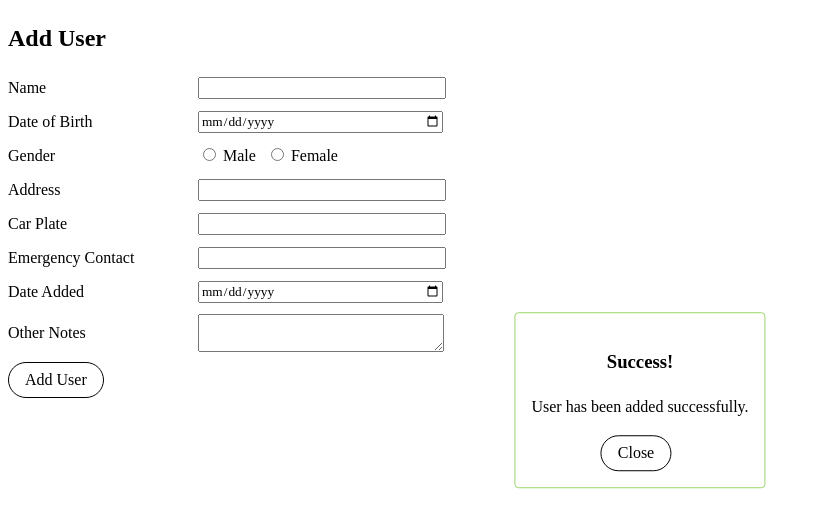
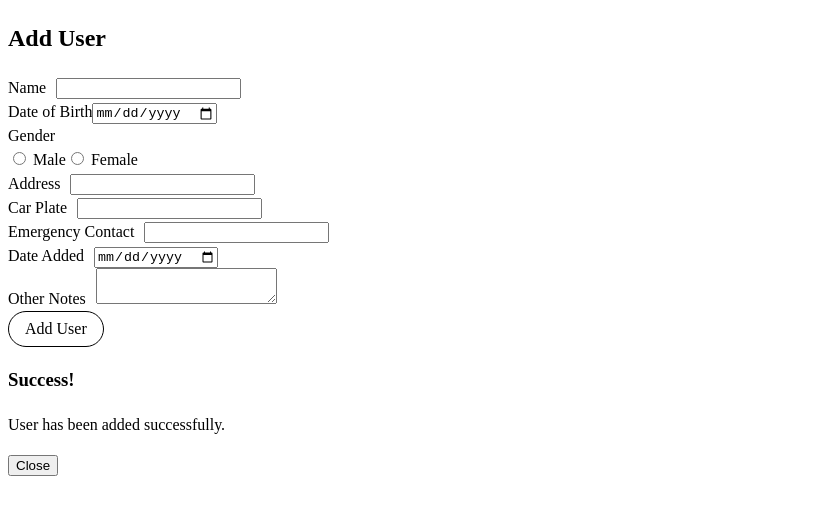
Before and after one commit to minssunni/Hanouri-Admin, a React (Vite) app in the folder frontend/: page /addUser in a window 1280 px wide. Both pictures are taken after typing "Sample", "2020-01-15", "Sample", "Sample", "Sample", "Sample" into the empty fields and a click on the button "Add User". Shown: the top 528 px of the page, without its empty margins (0-821 px from the left). Built offline with nearby package versions, Linux system fonts and the light colour scheme.

Commit message:
own component for addUserForm and successDialog

```diff
--- a/frontend/src/pages/AddUserForm.tsx
+++ b/frontend/src/components/AddUserForm.tsx
@@ -1,6 +1,7 @@
 import React, { useEffect, useState } from "react";
-import "./AddUserForm.css"; // Import the CSS file for styling
+import styles from "../styles/AddUserForm.module.css"; // Import the CSS file for styling
 import { useNavigate } from "react-router-dom";
+import SuccessDialog from "./SuccessDialog";
 
 const AddUserForm = () => {
   const [name, setName] = useState("");
@@ -15,7 +16,6 @@ const AddUserForm = () => {
   const [showSuccess, setShowSuccess] = useState(false);
 
   const navigate = useNavigate();
-
 
   const handleSubmit = (e) => {
     e.preventDefault();
@@ -45,14 +45,12 @@ const AddUserForm = () => {
     navigate("/");
   };
 
-
   return (
-    <div className="addUserForm">
+    <div className={styles.addUserForm}>
       <h2>Add User</h2>
       <form onSubmit={handleSubmit}>
-
-        <div className="form-group">
-          <label htmlFor="name">Name</label>
+        <div className={styles.formGroup}>
+          <label className={styles.inputLabel} htmlFor="name">Name</label>
           <input
             id="name"
             type="text"
@@ -61,8 +59,8 @@ const AddUserForm = () => {
           />
         </div>
 
-        <div className="form-group">
-          <label htmlFor="dateOfBirth">Date of Birth</label>
+        <div className={styles.formGroup}>
+          <label className={styles.inputlabel} htmlFor="dateOfBirth">Date of Birth</label>
           <input
             id="dateOfBirth"
             type="date"
@@ -71,7 +69,7 @@ const AddUserForm = () => {
           />
         </div>
 
-        <div className="form-group">
+        <div className={styles.formGroup}>
           <label>Gender</label>
           <div>
             <label>
@@ -97,8 +95,8 @@ const AddUserForm = () => {
           </div>
         </div>
 
-        <div className="form-group">
-          <label htmlFor="address">Address</label>
+        <div className={styles.formGroup}>
+          <label className={styles.inputLabel} htmlFor="address">Address</label>
           <input
             id="address"
             type="text"
@@ -107,8 +105,8 @@ const AddUserForm = () => {
           />
         </div>
 
-        <div className="form-group">
-          <label htmlFor="carPlate">Car Plate</label>
+        <div className={styles.formGroup}>
+          <label className={styles.inputLabel} htmlFor="carPlate">Car Plate</label>
           <input
             id="carPlate"
             type="text"
@@ -117,8 +115,8 @@ const AddUserForm = () => {
           />
         </div>
 
-        <div className="form-group">
-          <label htmlFor="emergencyContact">Emergency Contact</label>
+        <div className={styles.formGroup}>
+          <label className={styles.inputLabel} htmlFor="emergencyContact">Emergency Contact</label>
           <input
             id="emergencyContact"
             type="text"
@@ -127,8 +125,8 @@ const AddUserForm = () => {
           />
         </div>
 
-        <div className="form-group">
-          <label htmlFor="dateAdded">Date Added</label>
+        <div className={styles.formGroup}>
+          <label className={styles.inputLabel} htmlFor="dateAdded">Date Added</label>
           <input
             id="dateAdded"
             type="date"
@@ -137,8 +135,8 @@ const AddUserForm = () => {
           />
         </div>
 
-        <div className="form-group">
-          <label htmlFor="notes">Other Notes</label>
+        <div className={styles.formGroup}>
+          <label className={styles.inputLabel} htmlFor="notes">Other Notes</label>
           <textarea
             id="notes"
             value={notes}
@@ -146,18 +144,11 @@ const AddUserForm = () => {
           />
         </div>
 
-        <button className="buttonSmall" type="submit">Add User</button>
+        <button className="buttonSmall" type="submit">
+          Add User
+        </button>
       </form>
-
-
-      {showSuccess && (
-        <div className="successDialog">
-          <h3>Success!</h3>
-          <p>User has been added successfully.</p>
-          <button className="buttonSmall" onClick={handleDialogClose}>Close</button>
-        </div>
-      )}
-
+      {showSuccess && <SuccessDialog onClose={handleDialogClose} />}
     </div>
   );
 };
--- /dev/null
+++ b/frontend/src/components/SuccessDialog.tsx
@@ -0,0 +1,13 @@
+import React from "react";
+
+const SuccessDialog = ({ onClose }) => {
+  return (
+    <div className="success-dialog">
+      <h3>Success!</h3>
+      <p>User has been added successfully.</p>
+      <button onClick={onClose}>Close</button>
+    </div>
+  );
+};
+
+export default SuccessDialog;
--- a/frontend/src/pages/AddUserForm.css
+++ /dev/null
@@ -1,32 +0,0 @@
-.form-group {
-    display: flex;
-    align-items: center;
-    margin-bottom: 10px;
-  }
-
-  label {
-    width: 180px;
-    text-align: left;
-    margin-right: 10px;
-  }
-
-  input[type="text"],
-  input[type="date"],
-  select,
-  textarea {
-    width: 240px;
-    font-family: Avenir;
-}
-
-
-.successDialog {
-    position: fixed;
-    top: 50%;
-    left: 50%;
-    transform: translate(-50%, -50%);
-    /* background-color: #e6f4d0; */
-    padding: 16px;
-    border: 1px solid #9ad569;
-    border-radius: 4px;
-    text-align: center;
-  }
--- a/frontend/src/routes.tsx
+++ b/frontend/src/routes.tsx
@@ -2,7 +2,7 @@ import { Navigate, Route, createBrowserRouter, createRoutesFromElements } from '
 import HomePage from './pages/HomePage';
 import Loginpage from './pages/LoginPage';
 import MokwonsPage from './pages/MokwonsPage';
-import AddUserForm from './pages/AddUserForm';
+import AddUserForm from './components/AddUserForm';
 
 export const router = createBrowserRouter(
     createRoutesFromElements(
--- /dev/null
+++ b/frontend/src/styles/AddUserForm.module.css
@@ -0,0 +1,22 @@
+.form-group {
+  display: flex;
+  align-items: center;
+  margin-bottom: 10px;
+}
+
+.inputLabel {
+  width: 180px;
+  text-align: left;
+  margin-right: 10px;
+}
+.successDialog {
+  position: fixed;
+  top: 50%;
+  left: 50%;
+  transform: translate(-50%, -50%);
+  /* background-color: #e6f4d0; */
+  padding: 16px;
+  border: 1px solid #9ad569;
+  border-radius: 4px;
+  text-align: center;
+}
```
Also changed, not shown: frontend/src/pages/AddUserPage.tsx (added, +13 -0 lines).
